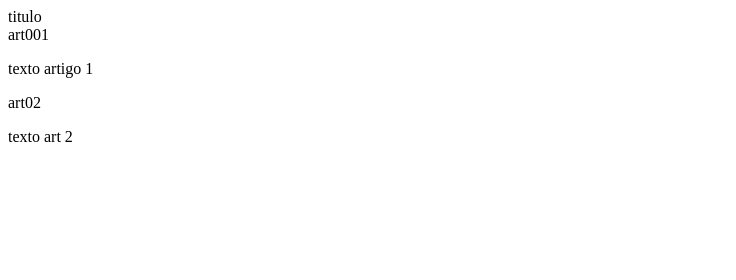
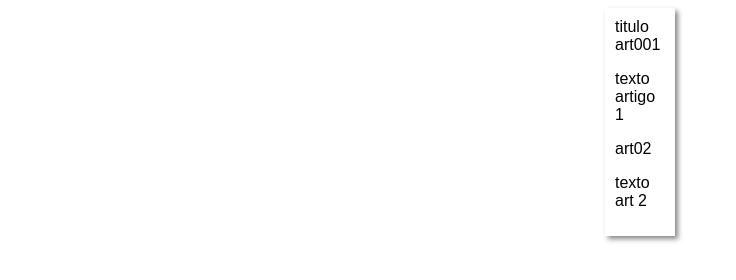
Before and after one commit to camposprogramador/projeto-site, a plain HTML site: page index.html in a window 1280 px wide. Shown: the whole page, without its empty margins (0-736 px from the left). Drawn offline with Linux system fonts and the light colour scheme.

Commit message:
iniciei o  design

```diff
--- /dev/null
+++ b/_css/style.css
@@ -0,0 +1,20 @@
+*
+{
+    font-family: Arial, Helvetica, sans-serif;
+    font-size: 16px;
+
+}
+
+body
+{
+    background-color: rgb(red, green, blue);
+}
+
+main
+{
+    background-color: #fff;
+    width: 50px;
+    margin: auto;
+    padding: 10px;
+    box-shadow: 3px 3px 5px rgba(0, 0, 0, 0.473);
+}
--- a/index.html
+++ b/index.html
@@ -4,6 +4,7 @@
     <meta charset="UTF-8">
     <meta http-equiv="X-UA-Compatible" content="IE=edge">
     <meta name="viewport" content="width=device-width, initial-scale=1.0">
+    <link rel="stylesheet" href="_css/style.css">
     <title>Titulo</title>
 </head>
 <body>
```
